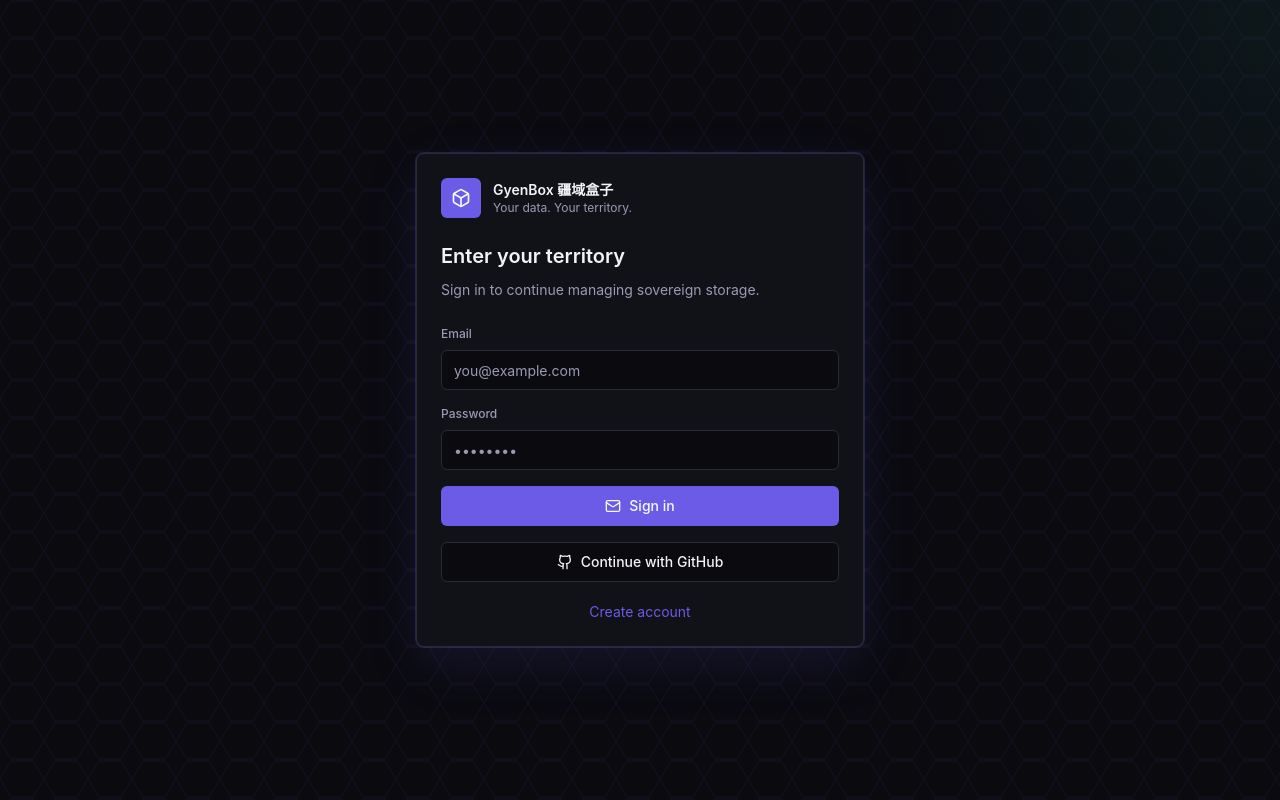
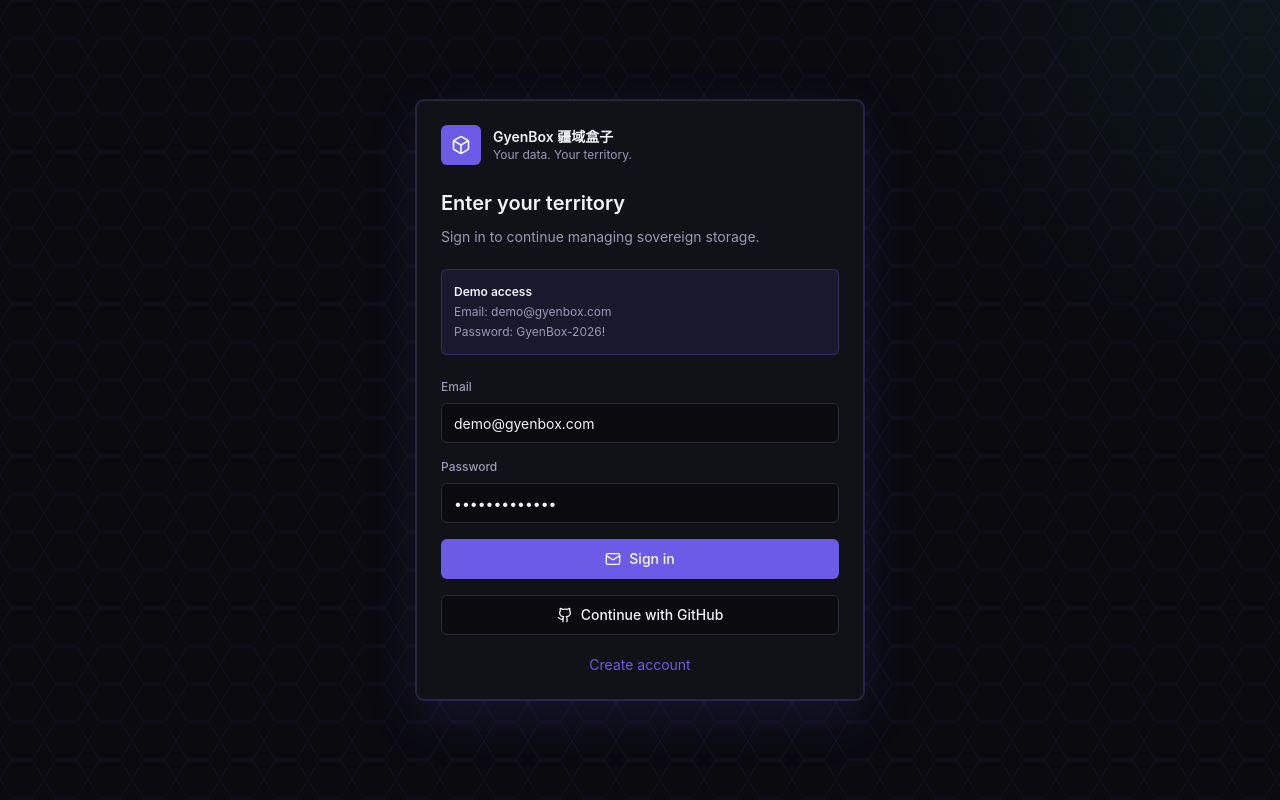
Before and after one commit to Christine3749/GyenBox, a Next.js app in the folder apps/web/: page /login in a window 1280 px wide. Built offline with nearby package versions, Linux system fonts and the light colour scheme.

Commit message:
Add demo login flow

```diff
--- a/apps/web/components/layout/auth-panel.tsx
+++ b/apps/web/components/layout/auth-panel.tsx
@@ -1,4 +1,9 @@
+"use client"
+
 import Link from "next/link"
+import { useRouter } from "next/navigation"
+import { useState, type FormEvent } from "react"
+import { signIn } from "next-auth/react"
 import { Button } from "@/components/ui/button"
 import { Input } from "@/components/ui/input"
 import { Box, Github, Mail } from "lucide-react"
@@ -33,6 +38,40 @@
 
 export function AuthPanel({ mode }: AuthPanelProps) {
   const content = copy[mode]
+  const router = useRouter()
+  const [email, setEmail] = useState(mode === "login" ? "demo@gyenbox.com" : "")
+  const [password, setPassword] = useState(mode === "login" ? "GyenBox-2026!" : "")
+  const [isSubmitting, setIsSubmitting] = useState(false)
+  const [message, setMessage] = useState<string | null>(null)
+
+  async function handleSubmit(event: FormEvent<HTMLFormElement>) {
+    event.preventDefault()
+
+    if (mode !== "login") {
+      setMessage("Account creation is coming next. Use the demo account for now.")
+      return
+    }
+
+    setIsSubmitting(true)
+    setMessage(null)
+
+    const result = await signIn("credentials", {
+      email,
+      password,
+      redirect: false,
+      callbackUrl: "/workspace",
+    })
+
+    setIsSubmitting(false)
+
+    if (result?.ok) {
+      router.push(result.url ?? "/workspace")
+      router.refresh()
+      return
+    }
+
+    setMessage("Sign in failed. Try the demo credentials shown below.")
+  }
 
   return (
     <main className="territorial-grid flex min-h-screen items-center justify-center bg-background p-6 text-foreground">
@@ -48,24 +87,54 @@
         </div>
         <h1 className="text-xl font-semibold">{content.title}</h1>
         <p className="mt-2 text-sm leading-6 text-muted-foreground">{content.description}</p>
-        <div className="mt-6 grid gap-4">
+
+        {mode === "login" ? (
+          <div className="mt-5 rounded-md border border-primary/30 bg-primary/10 p-3 text-xs leading-5 text-muted-foreground">
+            <p className="font-semibold text-foreground">Demo access</p>
+            <p>Email: demo@gyenbox.com</p>
+            <p>Password: GyenBox-2026!</p>
+          </div>
+        ) : null}
+
+        <form className="mt-6 grid gap-4" onSubmit={handleSubmit}>
           {mode !== "verify" ? (
             <>
-              <Input label="Email" type="email" placeholder="you@example.com" />
-              <Input label="Password" type="password" placeholder="••••••••" />
+              <Input
+                label="Email"
+                name="email"
+                type="email"
+                placeholder="you@example.com"
+                autoComplete="email"
+                value={email}
+                onChange={(event) => setEmail(event.target.value)}
+              />
+              <Input
+                label="Password"
+                name="password"
+                type="password"
+                placeholder="Enter password"
+                autoComplete={mode === "login" ? "current-password" : "new-password"}
+                value={password}
+                onChange={(event) => setPassword(event.target.value)}
+              />
             </>
           ) : (
-            <Input label="Email" type="email" placeholder="you@example.com" />
+            <Input label="Email" name="email" type="email" placeholder="you@example.com" />
           )}
-          <Button className="w-full">
+          <Button className="w-full" type="submit" disabled={isSubmitting}>
             <Mail className="h-4 w-4" />
-            {content.action}
+            {isSubmitting ? "Signing in..." : content.action}
           </Button>
-          <Button variant="outline" className="w-full">
+          <Button variant="outline" className="w-full" type="button" onClick={() => setMessage("GitHub login is next after OAuth setup.")}>
             <Github className="h-4 w-4" />
             Continue with GitHub
           </Button>
-        </div>
+        </form>
+
+        {message ? (
+          <p className="mt-4 rounded-md border border-border bg-muted px-3 py-2 text-sm text-muted-foreground">{message}</p>
+        ) : null}
+
         <Link href={content.linkHref} className="mt-5 block text-center text-sm text-primary hover:underline">
           {content.linkLabel}
         </Link>
--- a/apps/web/lib/auth.ts
+++ b/apps/web/lib/auth.ts
@@ -11,6 +11,13 @@
   email: z.string().email(),
   password: z.string().min(8),
 })
+
+const demoAccount = {
+  id: "demo-user",
+  email: "demo@gyenbox.com",
+  password: "GyenBox-2026!",
+  name: "Demo Explorer",
+}
 
 export function getAuthConfig(): NextAuthConfig {
   const hasDatabase = Boolean(process.env.DATABASE_URL)
@@ -39,7 +46,22 @@
         },
         async authorize(rawCredentials) {
           const parsed = credentialsSchema.safeParse(rawCredentials)
-          if (!parsed.success || !process.env.DATABASE_URL) return null
+          if (!parsed.success) return null
+
+          if (
+            process.env.DEMO_LOGIN_ENABLED === "true" &&
+            parsed.data.email.toLowerCase() === demoAccount.email &&
+            parsed.data.password === demoAccount.password
+          ) {
+            return {
+              id: demoAccount.id,
+              email: demoAccount.email,
+              name: demoAccount.name,
+              image: null,
+            }
+          }
+
+          if (!process.env.DATABASE_URL) return null
 
           const user = await getPrisma().user.findUnique({
             where: { email: parsed.data.email },
```
